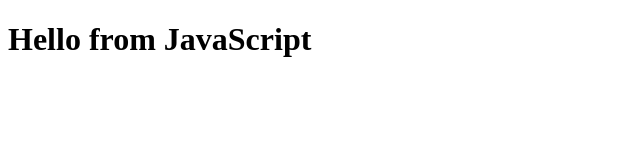
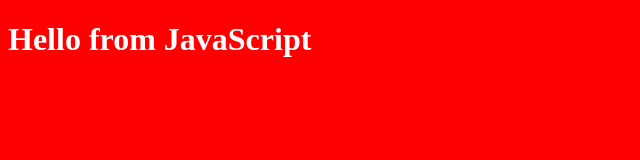
Before and after one commit to robotriley/git-workshop-2022, a plain HTML site: page index.html in a window 1280 px wide. Shown: the whole page, without its empty margins (0-640 px from the left). Drawn offline with Linux system fonts and the light colour scheme.

Commit message:
added css

```diff
--- a/index.html
+++ b/index.html
@@ -5,6 +5,7 @@
   <meta http-equiv="X-UA-Compatible" content="IE=edge">
   <meta name="viewport" content="width=device-width, initial-scale=1.0">
   <title>Document</title>
+  <link rel="stylesheet" href="./main.css">
 </head>
 <body>
   <h1>Hello from JavaScript</h1>
--- /dev/null
+++ b/main.css
@@ -0,0 +1,4 @@
+body {
+  background-color: red;
+  color: #fff
+}
```
